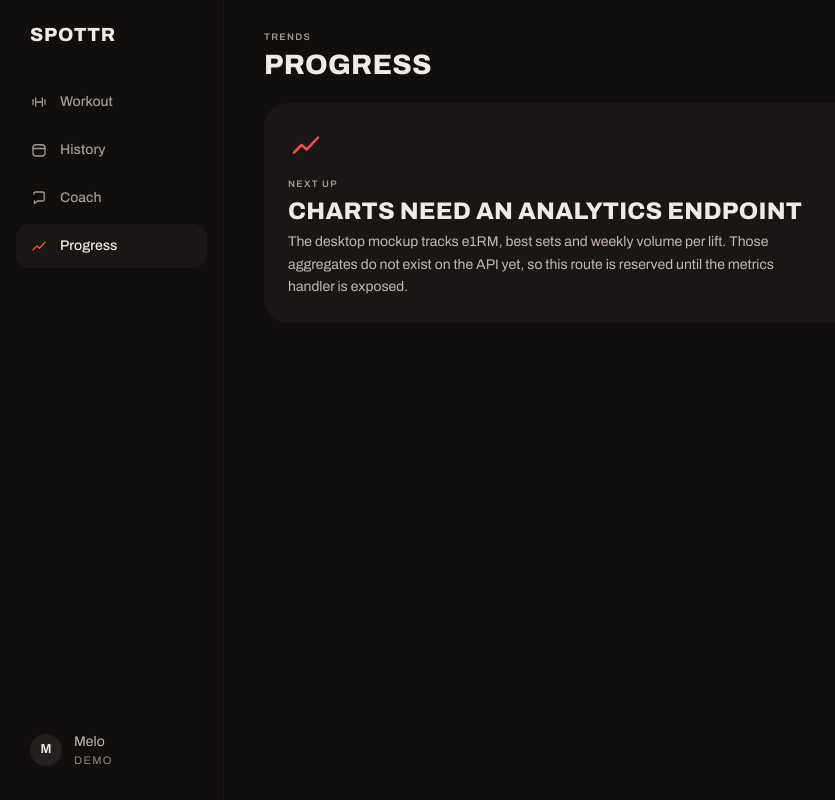
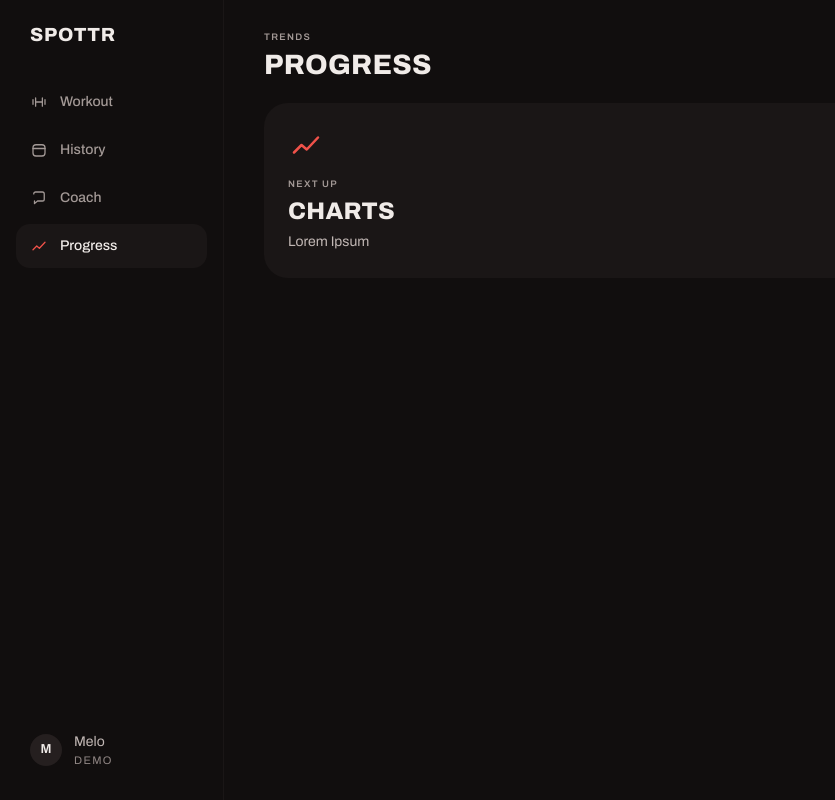
Before and after one commit to aritako/spottr, a Next.js app in the folder web/: page /progress in a window 1280 px wide. Shown: the whole page, without its empty margins (0-835 px from the left). Built offline with nearby package versions, Linux system fonts and the light colour scheme; a web font is replaced by a local one.

Commit message:
chore: add lorem ipsum to charts next up instead

```diff
--- a/web/src/features/progress/components/progress-screen.tsx
+++ b/web/src/features/progress/components/progress-screen.tsx
@@ -8,9 +8,9 @@ export function ProgressScreen() {
       <PageHeader eyebrow="Trends" title="Progress" />
       <EmptyState
         eyebrow="Next up"
-        title="Charts need an analytics endpoint"
+        title="Charts"
         icon={<ProgressIcon className="size-9" />}
-        body="The desktop mockup tracks e1RM, best sets and weekly volume per lift. Those aggregates do not exist on the API yet, so this route is reserved until the metrics handler is exposed."
+        body="Lorem Ipsum"
       />
     </>
   );
```
